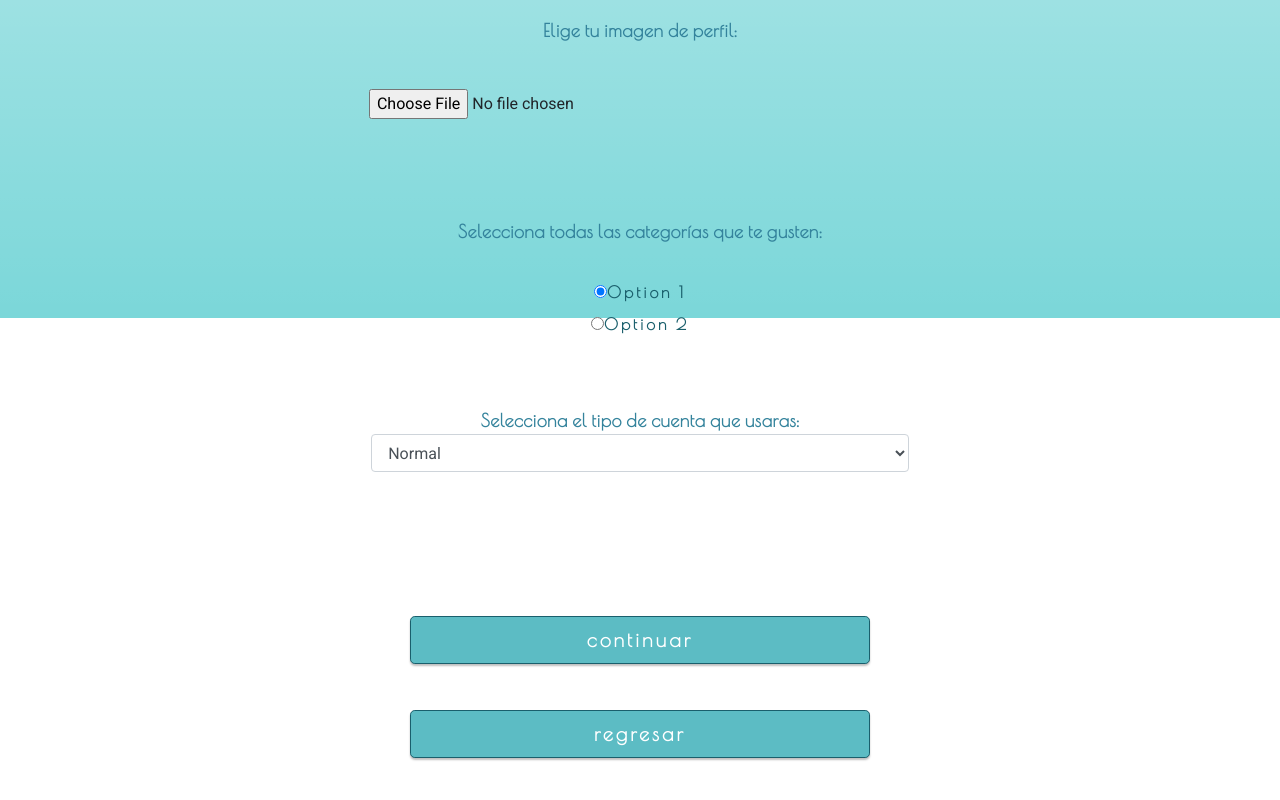
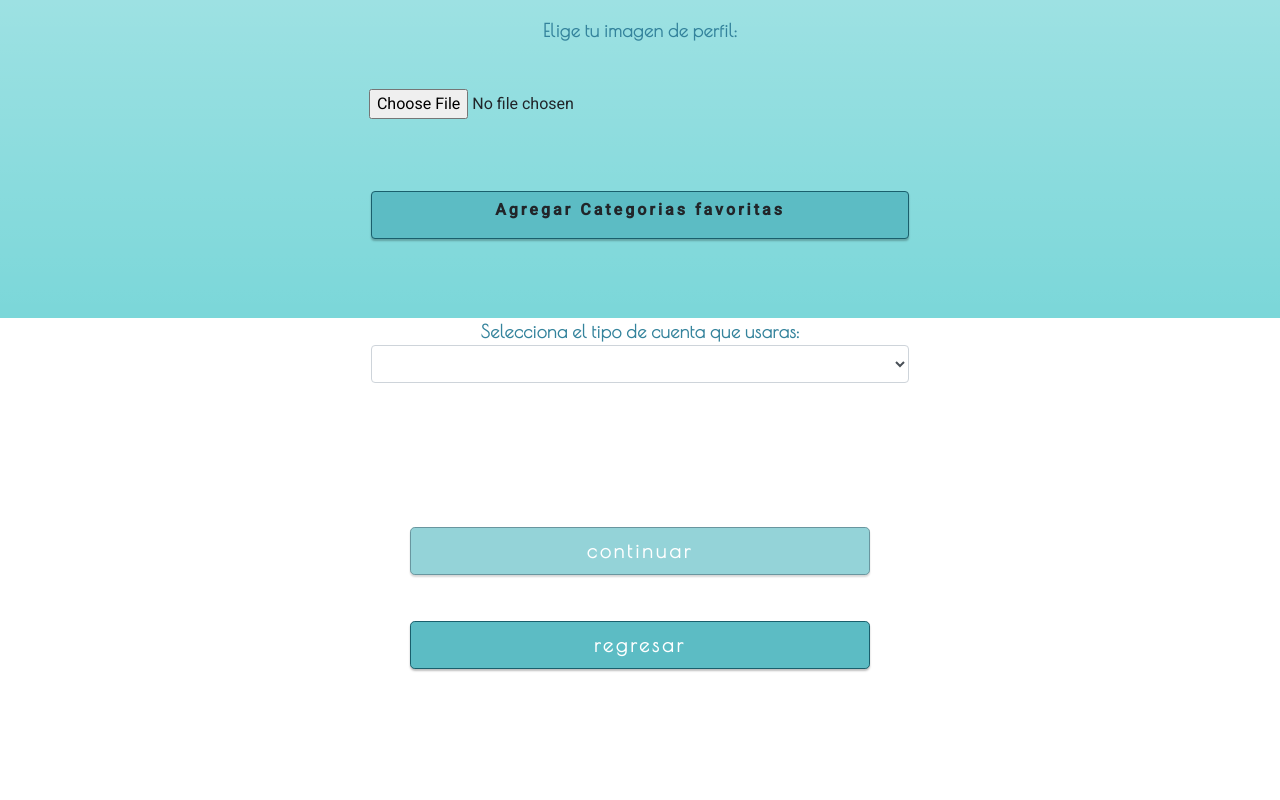
Before and after one commit to elenamm12/frontend, an Angular app: page /registrar-usuario in a window 1280 px wide. Shown: the part 906-1706 px from the top of the page. After the commit the page ends 1621 px from the top, so only its background shows below. Built offline with nearby package versions, Linux system fonts and the light colour scheme; a web font is replaced by a local one.

Commit message:
array reactivo categorias

```diff
--- a/src/app/components/registrar-usuario/registrar-usuario.component.html
+++ b/src/app/components/registrar-usuario/registrar-usuario.component.html
@@ -12,14 +12,14 @@
             <mat-label>Nombres</mat-label>
             <input matInput placeholder="Nombre" formControlName="nombres">
         </mat-form-field>
-        <mat-error *ngIf="nombres.invalid && nombres.dirty">
+        <mat-error *ngIf="nombres.invalid && (nombres.dirty || nombres.touched)">
 			Por favor introduzca sus nombres
         </mat-error>
         <mat-form-field appearance="standard">
             <mat-label>Apellidos</mat-label>
             <input matInput placeholder="Apellidos" formControlName="apellidos">
         </mat-form-field>
-        <mat-error *ngIf="apellidos.invalid && apellidos.dirty">
+        <mat-error *ngIf="apellidos.invalid && (apellidos.dirty || apellidos.touched)">
 			Por favor introduzca sus apellidos
         </mat-error>
         <mat-form-field class="example-full-width">
@@ -30,39 +30,41 @@
             </mat-datepicker-toggle>
             <mat-datepicker #picker></mat-datepicker>
         </mat-form-field>
-        <mat-error *ngIf="fecha.invalid && fecha.dirty">
-			Por favor elija su fecha de nacimiento
+        <mat-error *ngIf="fecha.invalid && (fecha.dirty || fecha.touched)">
+			Por favor elige su fecha de nacimiento
         </mat-error>
         <mat-form-field appearance="standard">
             <mat-label>Correo</mat-label>
             <input matInput placeholder="Correo" formControlName="correo">
         </mat-form-field>
-        <mat-error *ngIf="correo.invalid && correo.dirty && correo.errors.required">
+        <mat-error *ngIf="correo.invalid && (correo.dirty || correo.touched) && correo.errors.required">
 			Por favor introduzca tu correo
         </mat-error>
-        <mat-error *ngIf="correo.invalid && correo.dirty && correo.errors.pattern">
+        <mat-error *ngIf="correo.invalid && (correo.dirty || correo.touched) && correo.errors.pattern">
 			correo no es valido
 		</mat-error>
         <mat-form-field appearance="standard">
             <mat-label>Nombre de Usuario</mat-label>
             <input matInput placeholder="Usuario" formControlName="usuario">
         </mat-form-field>
-        <mat-error *ngIf="usuario.invalid && usuario.dirty">
+        <mat-error *ngIf="usuario.invalid && (usuario.dirty || usuario.touched)">
 			Por favor introduzca un username
 		</mat-error>
         <mat-form-field appearance="standard">
             <mat-label>Contaseña</mat-label>
-            <input matInput placeholder="Contraseña" formControlName="contra">
+            <input type="password" matInput placeholder="Contraseña" formControlName="contra">
         </mat-form-field>
-        <mat-error *ngIf="contra.invalid && contra.dirty">
+        <div *ngIf="contra.invalid && (contra.dirty || contra.touched)">
+        <mat-error *ngIf="contra.errors.required">
 			Introduzca su nueva contraseña
         </mat-error>
-        <mat-error *ngIf="contra.invalid && contra.dirty && contra.errors.minLength">
+        <mat-error *ngIf="contra.errors.minlength">
 			7 caracteres minimo
-		</mat-error>
+        </mat-error>
+        </div>
         <mat-form-field appearance="standard">
             <mat-label>Repetir Contraseña</mat-label>
-            <input matInput placeholder="Repetir Contraseña" formControlName="validContra" [errorStateMatcher]="matcher">
+            <input type="password" matInput placeholder="Repetir Contraseña" formControlName="validContra" [errorStateMatcher]="matcher">
         </mat-form-field>
         <mat-error *ngIf="registerForm.hasError('notSame') && validContra.dirty">
 			Contraseñas no coinciden
@@ -73,20 +75,33 @@
         <br>
         <input formControlName="image" type="file" class="imagen" #Image accept="image/*" (change)="handleFileInput($event.target.files)">
 
-        <div class="categorias">
-            <mat-label>Selecciona todas las categorías que te gusten: </mat-label>
+        <div class="form-group">
+        <a class="btn btn-primary" (click)="agregarCategoria()">Agregar Categorias favoritas</a>
+        </div>
 
-            <div class="radio top">
-                <label><input type="radio" name="optradio" checked>Option 1</label>
-            </div>
-            <div class="radio">
-                <label><input type="radio" name="optradio">Option 2</label>
+        <div formArrayName="categorias" *ngFor="let categoria of categorias.controls; let i = index">
+            <div [formGroupName]= "i">
+                <div class="form-group row">
+                    <label [attr.for]="'Categoria' + i">Categoria</label>
+                    <div>
+                        <select type="text" [attr.id]="'Categoria' + i" class="form-control" formControlName="Categoria">
+                            <option>Peliculas</option>
+                            <option>Musica</option>
+                            <option>Juegos</option>
+                            <option>Tutoriales</option>
+                        </select>
+                    </div>
+                    <div>
+                        <button class="btn btn-danger" (click)="removerCategoria(i)">X</button>
+                    </div>
+
+                </div>
             </div>
         </div>
 
         <div class="form-group cuenta">
             <mat-label>Selecciona el tipo de cuenta que usaras: </mat-label>
-            <select class="form-control" id="sel1">
+            <select formControlName="tipoCuenta" class="form-control" id="sel1">
               <option>Normal</option>
               <option>Premium</option>
             </select>
@@ -95,7 +110,7 @@
     </div>
 
     <div class="boton">
-        <a routerLink="/inicio"><button class="btn btn-primary primero btn-lg" type="submit">continuar</button></a>
+        <a ><button class="btn btn-primary primero btn-lg" [disabled]="registerForm.invalid" type="submit">continuar</button></a>
         <a routerLink="/inicio"><button class="btn btn-primary primero btn-lg" type="submit">regresar</button></a>
     </div>
 
--- a/src/app/components/registrar-usuario/registrar-usuario.component.ts
+++ b/src/app/components/registrar-usuario/registrar-usuario.component.ts
@@ -1,6 +1,8 @@
 import { Component, OnInit } from '@angular/core';
-import {FormControl, FormGroup, FormGroupDirective, NgForm, Validators, FormBuilder} from '@angular/forms'
+import {FormControl, FormGroup, FormGroupDirective, NgForm, Validators, FormBuilder, FormArray} from '@angular/forms'
 import { ErrorStateMatcher } from '@angular/material/core';
+import { Router } from '@angular/router';
+
 
 export class MyErrorStateMatcher implements ErrorStateMatcher {
   isErrorState(control: FormControl | null, form: FormGroupDirective | NgForm | null): boolean {
@@ -26,7 +28,7 @@ export class RegistrarUsuarioComponent implements OnInit{
 
   matcher = new MyErrorStateMatcher();
 
-  constructor(private formBuilder: FormBuilder) {
+  constructor(private formBuilder: FormBuilder, private router: Router  ) {
     this.registerForm = this.formBuilder.group({
       nombres: new FormControl('', [
         Validators.required
@@ -51,12 +53,24 @@ export class RegistrarUsuarioComponent implements OnInit{
         Validators.minLength(7)
       ]),
       validContra: new FormControl(''),
-
+      categorias: this.formBuilder.array([]),
+      tipoCuenta: new FormControl('')
     }, { validator: this.checkPasswords });
 
    }
 
   ngOnInit(): void {
+  }
+
+  agregarCategoria(){
+    const categoriaFormGroup = this.formBuilder.group({
+      Categoria:''
+    });
+    this.categorias.push(categoriaFormGroup);
+  }
+
+  removerCategoria(indice){
+    this.categorias.removeAt(indice);
   }
 
   onResetForm() {
@@ -66,6 +80,7 @@ export class RegistrarUsuarioComponent implements OnInit{
   onSaveForm(){
     if(this.registerForm.valid){
       console.log(this.registerForm.value);
+      this.router.navigate(['']);
       this.onResetForm();
       }else{
         console.log('No Valido')
@@ -107,6 +122,10 @@ export class RegistrarUsuarioComponent implements OnInit{
     return this.registerForm.get('validContra')
   };
 
+  get categorias(){
+    return this.registerForm.get('categorias') as FormArray
+  };
+
 
   handleFileInput(file: FileList){
     this.fileToUpload = file.item(0);
```
